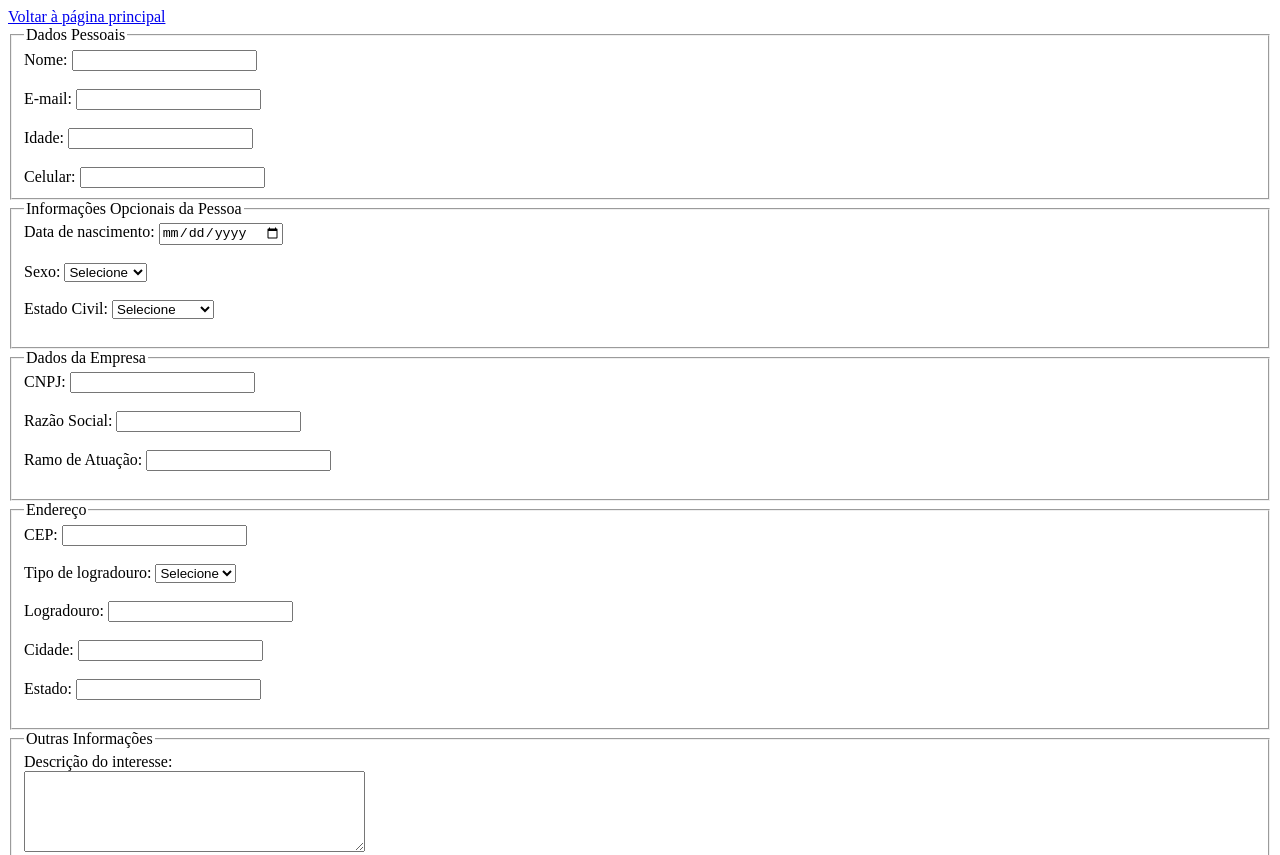
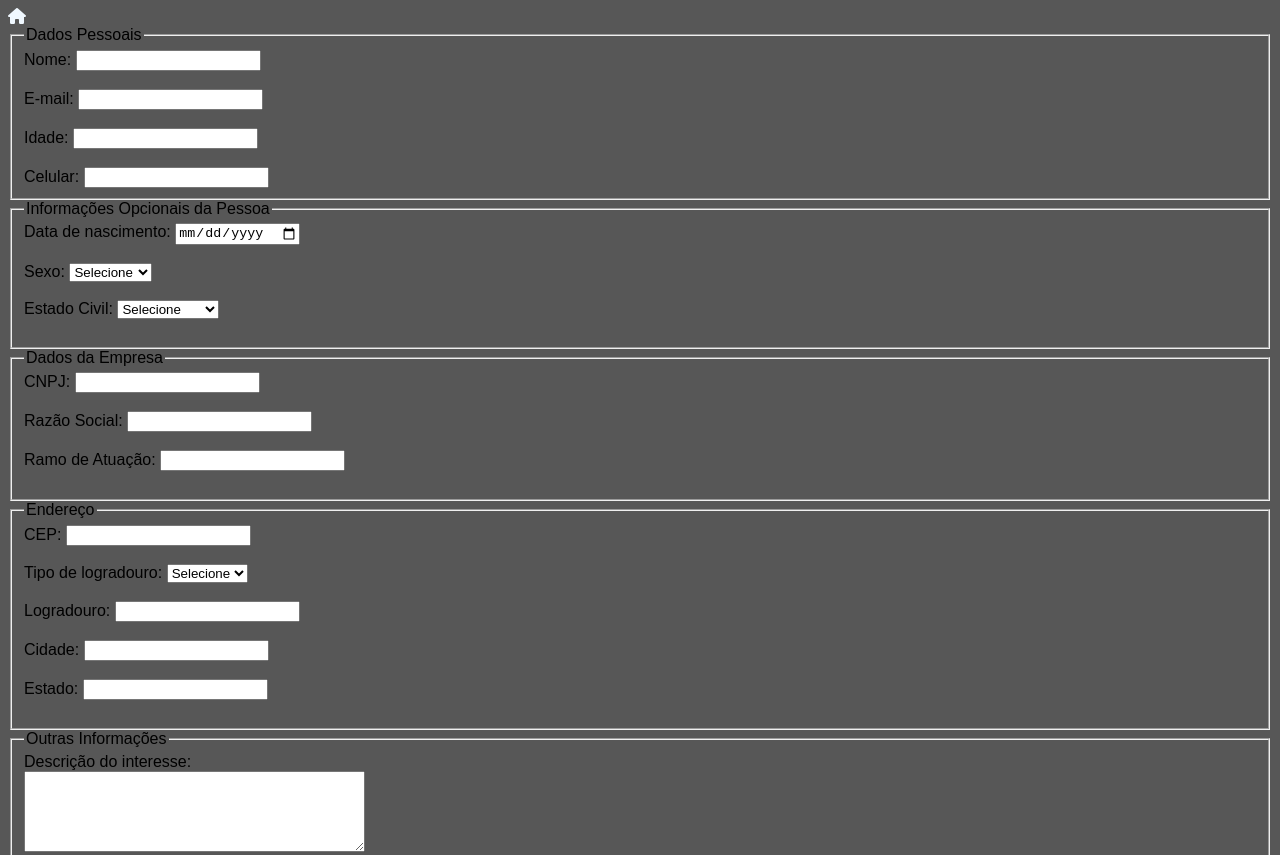
Before and after one commit to myhsjesus/AtividadePaginaCurriculo, a plain HTML site: page T1 - Desenvolvimento WEB/contato.html in a window 1280 px wide. Shown: the top 855 px of the page. Drawn offline with Linux system fonts and the light colour scheme.

Commit message:
Implementação de um ícone home para voltar para página inicial

```diff
--- a/T1 - Desenvolvimento WEB/contato.html
+++ b/T1 - Desenvolvimento WEB/contato.html
@@ -3,10 +3,14 @@
 <head>
     <meta charset="UTF-8">
     <meta name="viewport" content="width=device-width, initial-scale=1.0">
+    <link rel="stylesheet" href="/T1 - Desenvolvimento WEB/css/contato.css">
+    <link rel="stylesheet" href="https://cdnjs.cloudflare.com/ajax/libs/font-awesome/6.5.0/css/all.min.css">
     <title>Contato</title>
 </head>
 <body>
-    <a href="index.html">Voltar à página principal</a>
+  <a href="index.html" title="Início"><i class="fa-solid fa-house"></i></a>
+
+
     <form action="#" method="post">
         <fieldset>
             <legend>Dados Pessoais</legend>
--- /dev/null
+++ b/T1 - Desenvolvimento WEB/css/contato.css
@@ -0,0 +1,8 @@
+body {
+    background-color: rgb(87, 87, 87);
+    font-family: Arial, sans-serif;
+}
+
+a {
+    color: aliceblue;
+}
```
